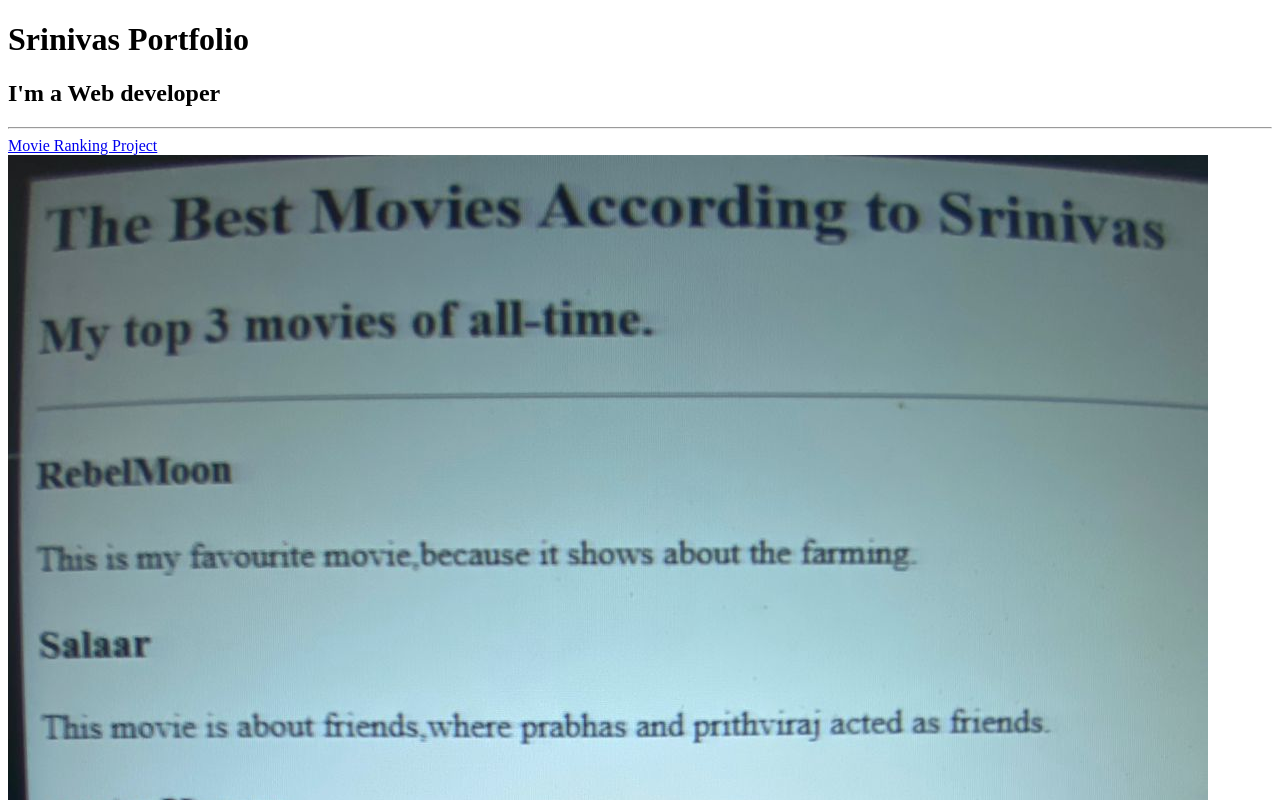
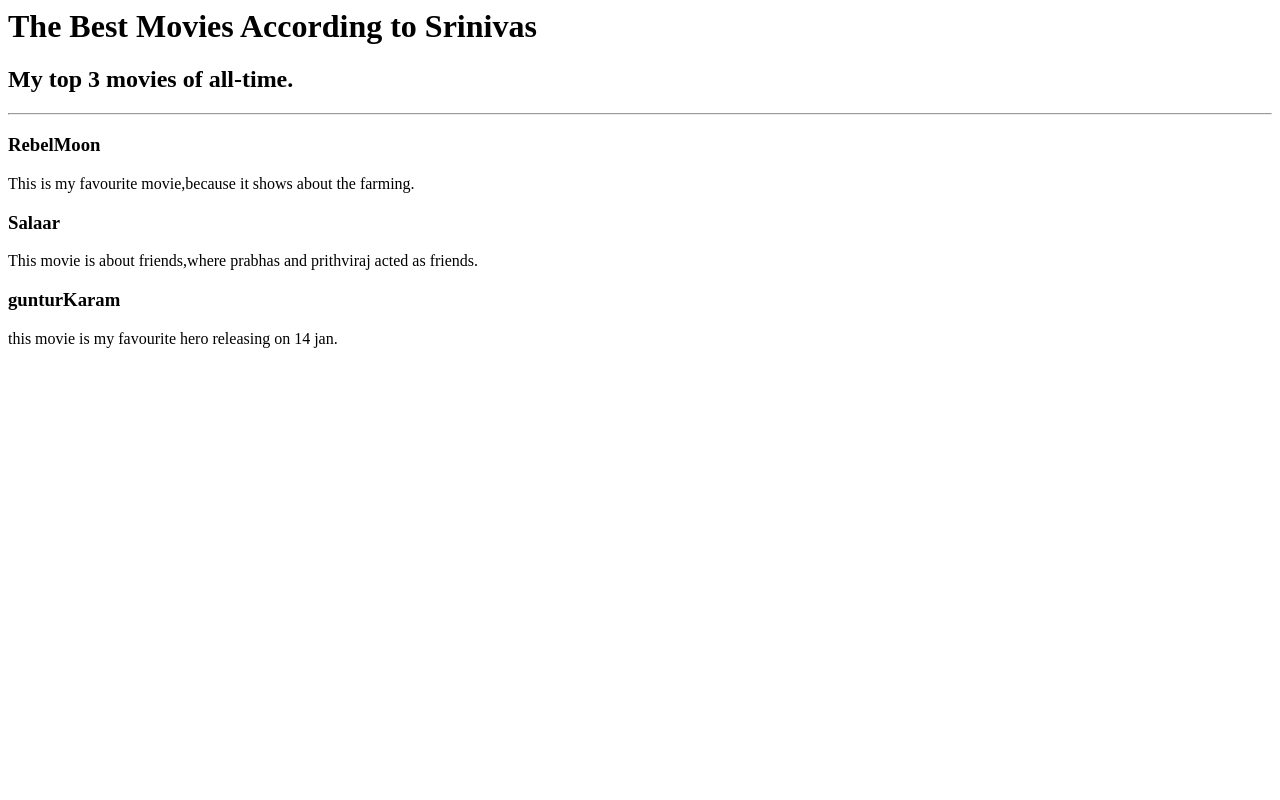
Before and after one commit to Ksriniavs/html-portfolio, a plain HTML site: page index.html in a window 1280 px wide. Shown: the top 800 px of the page. Drawn offline with Linux system fonts and the light colour scheme.

Commit message:
Add files via upload

```diff
--- a/index.html
+++ b/index.html
@@ -1,44 +1,12 @@
-<!-- TODO 1: Create the HTML Boilerplate -->
-<!DOCTYPE html>
-<html lang="en">
-<head>
-    <meta charset="UTF-8">
-    <meta name="viewport" content="width=device-width, initial-scale=1.0">
-    <title>Srinivas Protfolio</title>
-</head>
-<body>
-    <h1>Srinivas Portfolio</h1>
-    <h2>I'm a Web developer</h2>
-    <hr>
-    <a href="../2.4 Movie Ranking Project/index.html">Movie Ranking Project</a>
+<h1>The Best Movies According to Srinivas</h1>
+<h2>My top 3 movies of all-time.</h2>
+<hr />
 
-    <img src="./movie.png" alt="Movie">
+<h3>RebelMoon</h3>
+<p> This is my favourite movie,because it shows about the farming.</p>
 
-    <hr>
+<h3>Salaar</h3>
+<p>This movie is about friends,where prabhas and prithviraj acted as friends.</p>
 
-    <a href="./2.4 Movie Ranking Project/3.4 Birthday Invite Project/index.html">Birthday invite Project</a>
-
-    <img src="./nday.png" alt="Bday">
-
-    <a href="./public/about.html">About Me</a>
-    <a href="./public/contact.html">Contact Me</a>
-
-    <a href="../3.0 List Elements/index.html"><img src="./movie.png" alt="List"></a>
-
-</body>
-</html>
-<!-- TODO 2: Add Your previous projects' HTML into the public folder -->
-
-
-
-<!-- TODO 3: Take screenshots of your project previews and add the images to the images folder -->
-
-<!-- TODO 4: Add titles/subtitles etc. -->
-
-<!-- TODO 5: Add a link to the project pages -->
-
-<!-- TODO 6: Add images to show the project previews
-HINT for TODO 6: You can use the height attribute set to 200 to make the image smaller:
-https://developer.mozilla.org/en-US/docs/Web/HTML/Element/img#attr-height -->
-
-<!-- TODO 7: Add the Contact Me and About Me page links -->
+<h3>gunturKaram</h3>
+<p>this movie is my favourite hero releasing on 14 jan.</p>
```
Also changed, not shown: solution.html (+34 -19 lines), goal.png.
